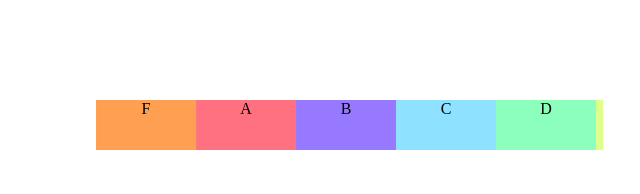
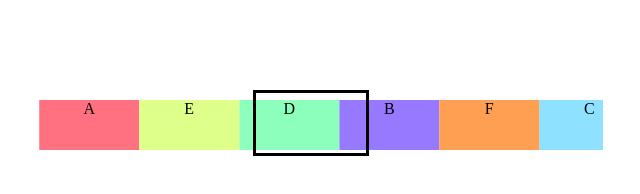
Before and after one commit to skyend/jquery-roulette, a plain HTML site: page index.html in a window 1280 px wide. Shown: the whole page, without its empty margins (105-745 px from the left). Drawn offline with nearby package versions, Linux system fonts and the light colour scheme.

Commit message:
roulette

```diff
--- a/css/roulette.css
+++ b/css/roulette.css
@@ -1,5 +1,6 @@
 .sky-roulette {
     margin: 100px;
+    position: relative;
 }
 
 .sky-roulette .sky-roulette-pane {
@@ -44,3 +45,14 @@
 .sky-roulette .sky-roulette-pane .sky-roulette-part.p6 {
     background-color: #ff9f52;
 }
+
+.sky-roulette .capture-box {
+    position: absolute;
+    border: 3px solid #000;
+    width: 110px;
+    height: 60px;
+
+    left: calc(600px / 2 - 50px);
+    z-index: 1;
+    top: -10px;
+}
--- a/index.html
+++ b/index.html
@@ -10,11 +10,15 @@
 
 
 
-    <link href="css/roulette.css" rel="stylesheet"/>
+    <link href="css/roulette.css?v=1" rel="stylesheet"/>
 </head>
 <body>
 
 <div class="sky-roulette">
+
+    <div class="capture-box">
+
+    </div>
     <div data-roulette-partitions class="sky-roulette-pane">
         <div data-part-id="1" class="sky-roulette-part p1">
             A
@@ -42,12 +46,14 @@
         integrity="sha256-2Kok7MbOyxpgUVvAk/HJ2jigOSYS2auK4Pfzbm7uH60="
         crossorigin="anonymous"></script>
 
-<script src="./js/roulette.js?v=3"></script>
+<script src="./js/roulette.js?v=6"></script>
 <script>
 
     var roulette = $('.sky-roulette').skyRoulette({
-      duration : 10000,
-      spin : 100,
+      shuffle: true,
+      stopPartIndex : 1,
+      speed : 20,
+      fps : 60,
     })
 
 
--- a/js/roulette.js
+++ b/js/roulette.js
@@ -4,9 +4,10 @@
     /**
      * Option variables
      */
-    var rotationPerSec = options.rotationPerSec || 4;
+    var rotationPerSec = options.speed || 4;
     var shuffle = options.shuffle | false;
-    var stopPartIndex = 1;
+    var stopPartIndex = options.stopPartIndex || 0;
+    var fps = options.fps || 30;
 
     /**
      * Internal variable
@@ -31,7 +32,8 @@
      * Shuffle
      */
     var parts = Array.apply(null, $partitions);
-    if( shuffle ){
+    var originParts = parts;
+    if (shuffle) {
       parts = procShuffle(parts);
     }
     var shuffleResult_DEBUG = parts.map(function (p) {
@@ -49,14 +51,20 @@
     start();
 
 
-
-    function start(){
     /**
      * Time
      */
     var startTime = Date.now();
     var currentTime = null;
     var elapseTime = 0;
+    var prevSectionElapse;
+    var rotationSectionDuration;
+    var sectionElapseTime;
+    var factorA;
+    var stopTarget = originParts[stopPartIndex];
+
+    function start() {
+
 
       /**
        * Loop
@@ -65,16 +73,30 @@
         currentTime = Date.now();
 
         elapseTime = currentTime - startTime;
+        rotationSectionDuration = 1000 / vrotationPerSec;
+        sectionElapseTime = elapseTime % (rotationSectionDuration);
+        factorA = sectionElapseTime / rotationSectionDuration;
+
+
+
         render(elapseTime);
 
-        vrotationPerSec *= 0.99;
+        var half = rotationPerSec / 2;
+        if (vrotationPerSec < Math.floor(half) + stopRotationPerSec) {
 
-        if( vrotationPerSec < 1  ){
+
+          if( stopTarget._x > ( paneWidth / 2 - partWidth / 2 ) && stopTarget._x < ( paneWidth / 2 + partWidth / 2 ) ){
             clearInterval(loop)
           }
 
-        if( elapseTime > 1000 * 990 ) clearInterval(loop)
-      }, 1000 / 60);
+        } else {
+          vrotationPerSec *= 0.995;
+        }
+
+        prevSectionElapse = sectionElapseTime;
+
+        // if( elapseTime > 1000 * 990 ) clearInterval(loop)
+      }, 1000 / fps);
     }
 
     /**
@@ -82,16 +104,10 @@
      * @param elapseTime
      */
     function render(elapseTime) {
-      var rotationSectionDuration = 1000 / vrotationPerSec;
 
-      var sectionElapseTime = elapseTime % ( rotationSectionDuration );
-
-      var factorA = sectionElapseTime / rotationSectionDuration;
-
-      // console.log('rsd', rotationSectionDuration)
-      // console.log(sectionElapseTime);
       var len = parts.length;
 
+      // console.log(sectionElapseTime, rotationSectionDuration)
 
       // vrotationPerSec = (vrotationPerSec + (stopvrotationPerSec - vrotationPerSec ) * 0.7 )
 
@@ -107,12 +123,12 @@
         x = (factorA + factorB) * paneWidth;
 
 
-
-        if( x > paneWidth ){
+        if (x > paneWidth) {
           x = x - paneWidth
         }
         // console.log(factorA, factorB, x, '1')
         cur.style.transform = 'translatex(' + x + 'px)';
+        cur._x = x;
         // cur.style.transition = 'transform 0.01666s';
 
       }
@@ -145,7 +161,7 @@
     }
 
     return {
-      start : start,
+      start: start,
     }
   }
 
```
Lines whose indentation alone changed are shown as unchanged.
